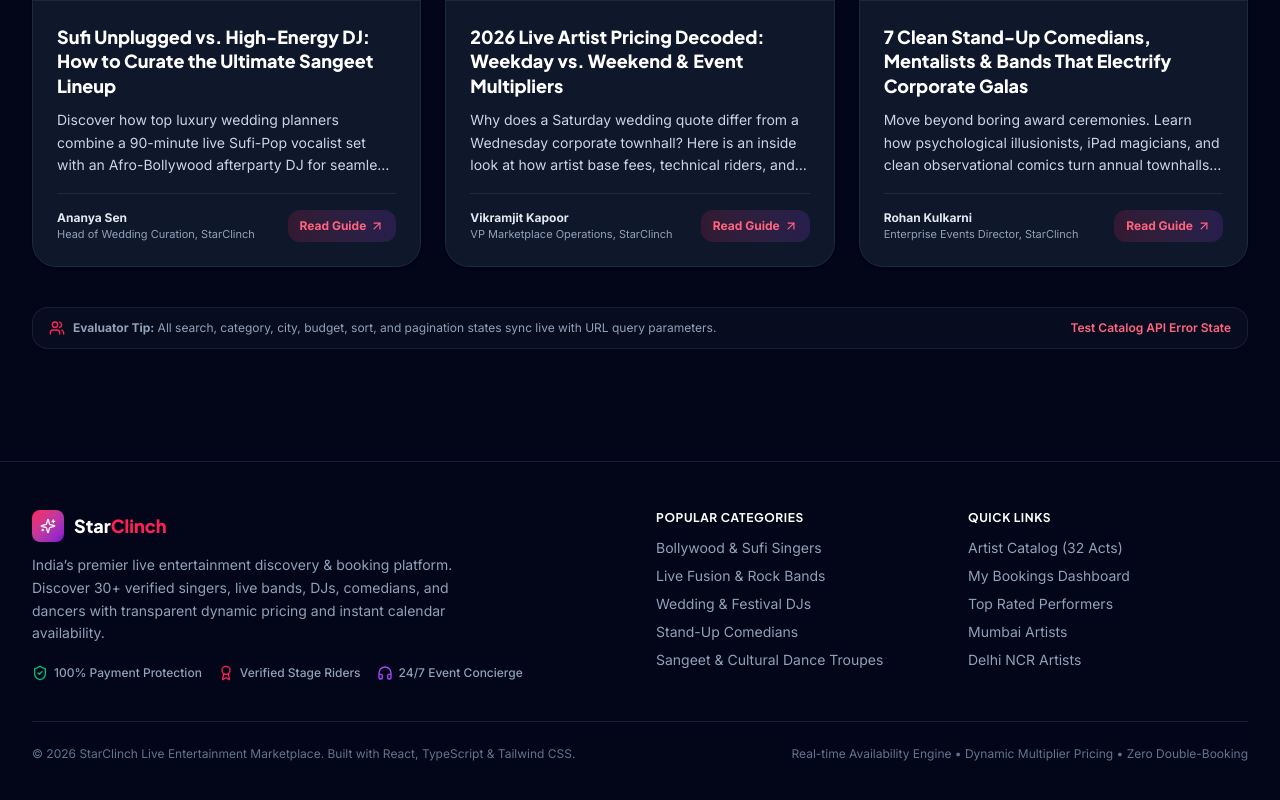
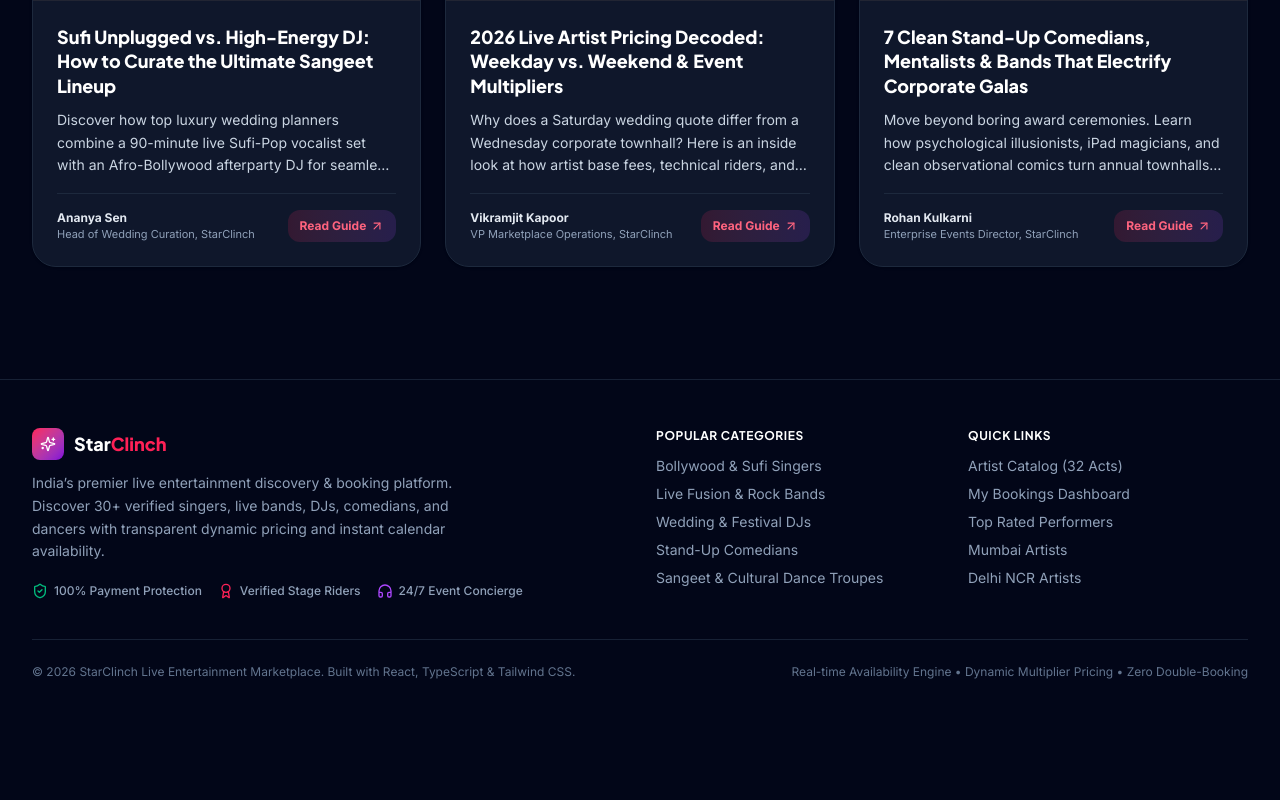
Before and after one commit to seema292/StarClinch_Assigment, a React (Vite) app: page / in a window 1280 px wide. Shown: the part 4767-5567 px from the top of the page. After the commit the page ends 5495 px from the top, so only its background shows below. Built offline with nearby package versions, Linux system fonts and the light colour scheme; grey boxes are pictures that could not be loaded.

Commit message:
chore(build): remove unused Users icon import in ArtistListingPage

```diff
--- a/src/pages/ArtistListingPage.tsx
+++ b/src/pages/ArtistListingPage.tsx
@@ -8,7 +8,6 @@ import {
   RefreshCw,
   RotateCcw,
   Sparkles,
-  Users,
 } from 'lucide-react';
 import { ArtistCard } from '../components/artists/ArtistCard';
 import { ArtistFilters } from '../components/artists/ArtistFilters';
@@ -395,7 +394,7 @@ export const ArtistListingPage: React.FC = () => {
       <HomeShowcaseSections />
 
       {/* Evaluator Helper Bar at bottom of page */}
-      <div className="flex flex-wrap items-center justify-between gap-3 rounded-2xl border border-slate-200/70 dark:border-slate-800/70 bg-slate-100/60 dark:bg-slate-900/40 px-4 py-3 text-xs text-slate-500 dark:text-slate-400">
+      {/* <div className="flex flex-wrap items-center justify-between gap-3 rounded-2xl border border-slate-200/70 dark:border-slate-800/70 bg-slate-100/60 dark:bg-slate-900/40 px-4 py-3 text-xs text-slate-500 dark:text-slate-400">
         <span className="flex items-center gap-2">
           <Users className="h-4 w-4 text-rose-500" />
           <span>
@@ -409,7 +408,7 @@ export const ArtistListingPage: React.FC = () => {
         >
           Test Catalog API Error State
         </button>
-      </div>
+      </div> */}
     </div>
   );
 };
```
